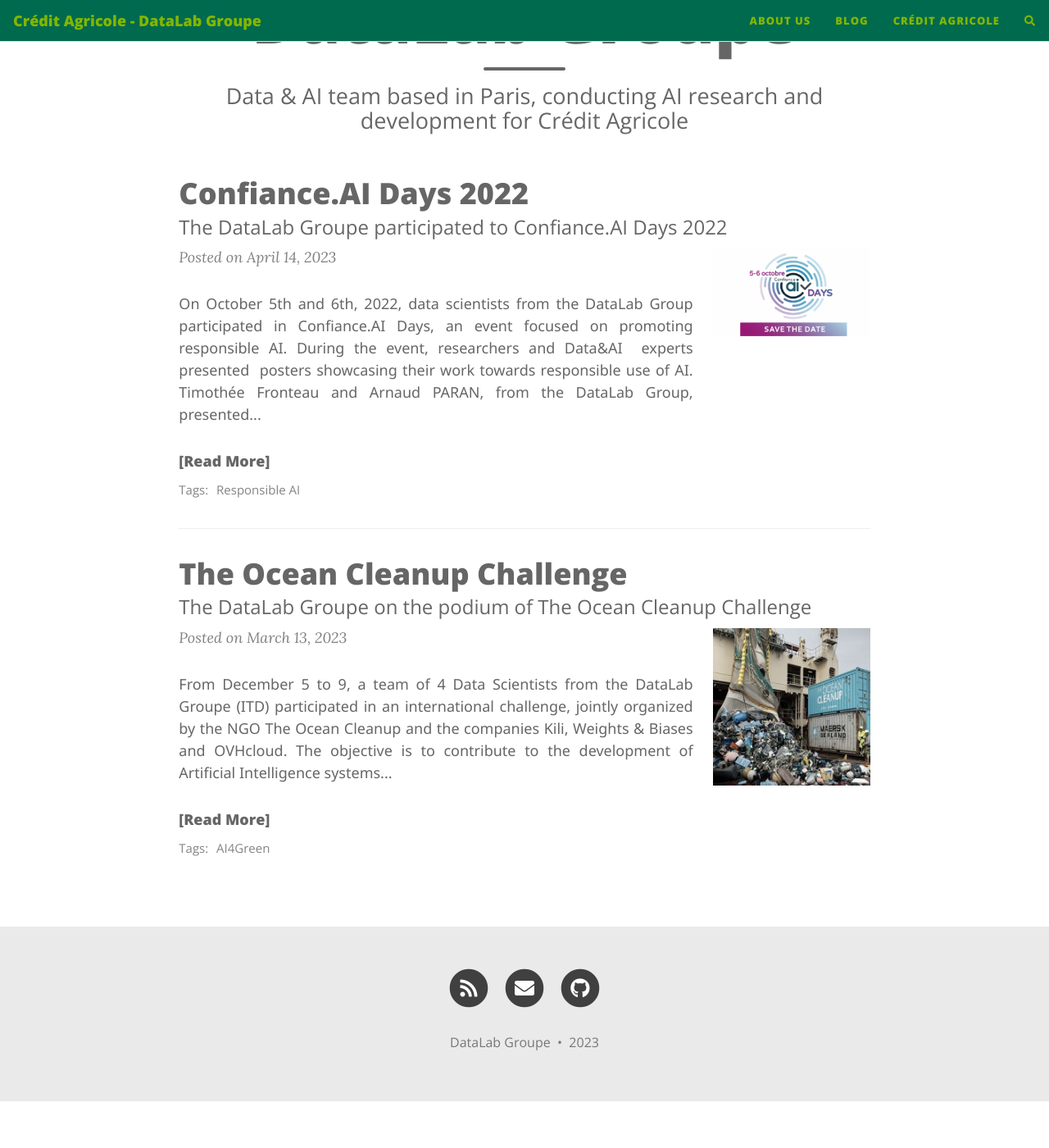
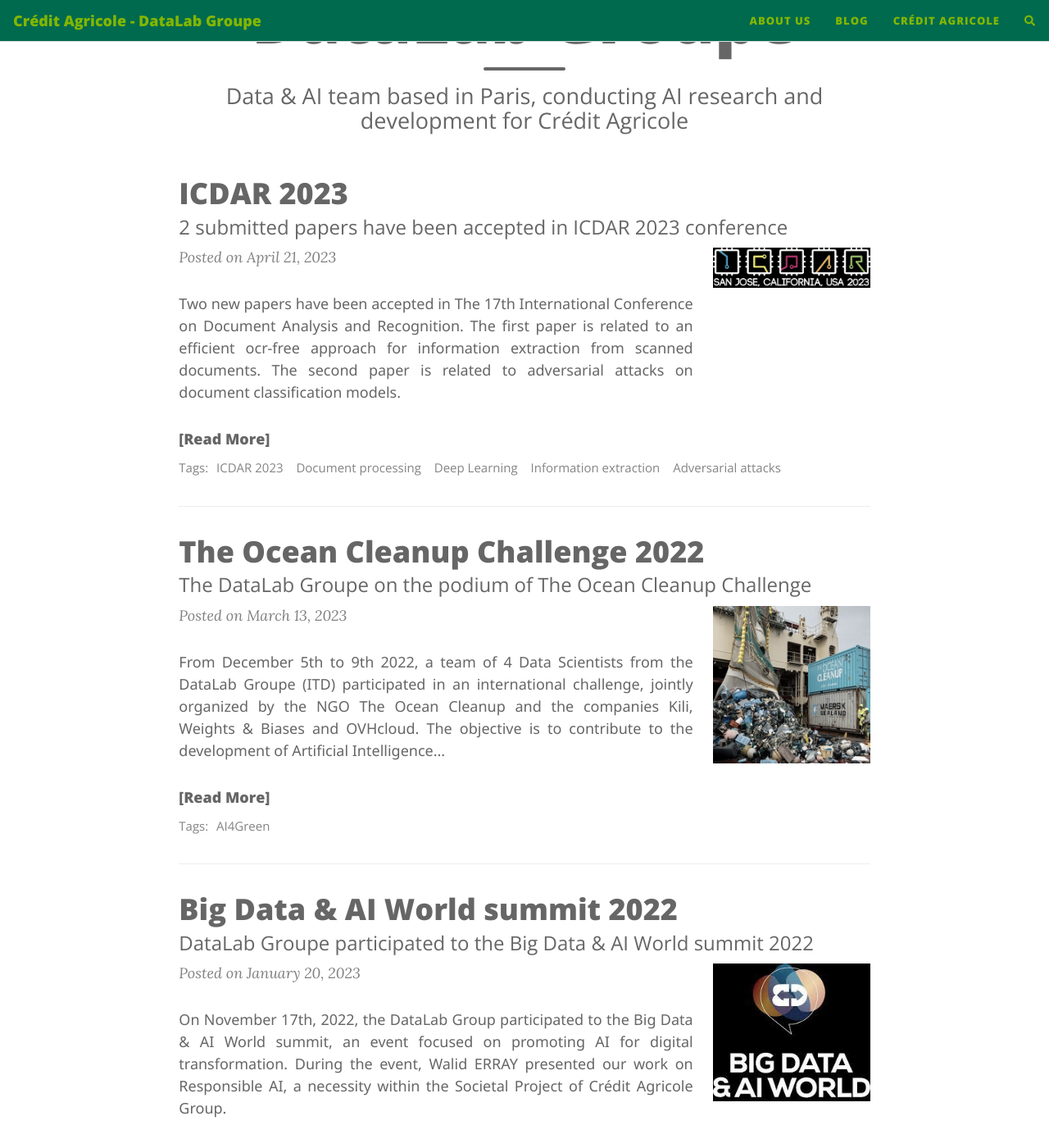
Before and after one commit to DataLab-Groupe/DataLab-Groupe.github.io, a Jekyll site: the page built from index.html, in a window 1280 px wide and 1400 px high, scrolled down 240 px. Shown: the whole window at 82% size. Built offline with Jekyll 4.4.1, drawn with Linux system fonts in a browser that asks for light colours; nearby versions of some CDN libraries; comment, search, counter and statistics services are not loaded; before the commit the page ends 1583 px from its top, so only the background shows below that.

Commit message:
nouveaux posts

```diff
--- /dev/null
+++ b/_posts/2023-01-10-ai-for-finance-2022.md
@@ -0,0 +1,19 @@
+---
+layout: post
+
+title: AI for finance 2022
+subtitle: DataLab Groupe participated to the AI for Finance Summit 2022
+thumbnail-img: /assets/img/ai-for-finance-2022.jpeg
+cover-img: /assets/img/ai-for-finance-2022-cover.jpeg
+
+tags: [AI for Finance, AI Monitoring]
+
+comments: true
+
+pinned: true
+---
+
+
+**On Septembre 20th, 2022, the DataLab Group participated to the AI for finance summit, an event focused on promoting  AI in the financial industry. During the event, Aldrick ZAPPELLINI, Walid ERRAY and Mathieu CAPRON presented our AI Monitoring system to maintain control and ensure trust.**
+
+[Replay](https://summit2022.aiforfinance.startupinside.com/session/dcfcdae0-ef0c-ed11-bd6e-a04a5e7d2ab9/-monitorer-l-ia-pour-garder-la-maitrise-et-maintenir-la-confiance)
--- a/_posts/2023-04-14-confiance-ai-days-2022.md
+++ b/_posts/2023-01-14-confiance-ai-days-2022.md
@@ -6,7 +6,7 @@
 thumbnail-img: /assets/img/confiance-ai-days-logo.png
 cover-img: /assets/img/confiance-ai-days-logo.png
 
-tags: [Responsible AI]
+tags: [Trustworthy AI]
 
 comments: true
 
--- /dev/null
+++ b/_posts/2023-01-20-big-data-and-ai-world-2022.md
@@ -0,0 +1,19 @@
+---
+layout: post
+
+title: Big Data & AI World summit 2022
+subtitle: DataLab Groupe participated to the Big Data & AI World summit 2022
+thumbnail-img: /assets/img/big-data-ai-world-2022.jpeg
+cover-img: /assets/img/ia-responsable.jpg
+
+tags: [Responsible AI]
+
+comments: true
+
+pinned: true
+---
+
+
+**On November 17th, 2022, the DataLab Group participated to the Big Data & AI World summit, an event focused on promoting  AI for digital transformation. During the event, Walid ERRAY presented our work on Responsible AI, a necessity within the Societal Project of Crédit Agricole Group.**
+
+[Details](https://www.bigdataworld.fr/programme-de-conferences-2022/lia-responsable-une-%C3%A9vidence-dans-le-cadre-du-projet-soci%C3%A9tal-du-groupe-cr%C3%A9dit-agricole)
--- a/_posts/2023-03-13-the-ocean-cleanup-challenge.md
+++ b/_posts/2023-03-13-the-ocean-cleanup-challenge.md
@@ -1,7 +1,7 @@
 ---
 layout: post
 
-title: The Ocean Cleanup Challenge
+title: The Ocean Cleanup Challenge 2022
 subtitle: The DataLab Groupe on the podium of The Ocean Cleanup Challenge
 thumbnail-img: /assets/img/ocean_cleanup_thumb.jpg
 cover-img: /assets/img/ocean_cleanup.jpg
@@ -15,7 +15,7 @@
 
 
 
-**From December 5 to 9, a team of 4 Data Scientists from the DataLab Groupe (ITD) participated in an international challenge, jointly organized by the NGO The Ocean Cleanup and the companies Kili, Weights & Biases and OVHcloud. The objective is to contribute to the development of Artificial Intelligence systems to fight against plastic pollution in the marine environment. The DataLab Groupe team is on the podium among 300 other teams from companies and laboratories worldwide.**
+**From December 5th to 9th 2022, a team of 4 Data Scientists from the DataLab Groupe (ITD) participated in an international challenge, jointly organized by the NGO The Ocean Cleanup and the companies Kili, Weights & Biases and OVHcloud. The objective is to contribute to the development of Artificial Intelligence systems to fight against plastic pollution in the marine environment. The DataLab Groupe team is on the podium among 300 other teams from companies and laboratories worldwide.**
 
 Plastic pollution in the marine environment is a global threat to the health of marine species, human health, food safety, coastal tourism, etc. Indeed, **among the 350 million tons of plastic produced each year**, it is estimated that **more than 15 million tons end up in the ocean**.
 
--- /dev/null
+++ b/_posts/2023-04-21-icdar-2023.md
@@ -0,0 +1,19 @@
+---
+layout: post
+
+title: ICDAR 2023
+subtitle: 2 submitted papers have been accepted in  ICDAR 2023 conference
+thumbnail-img: /assets/img/icdar-2023.png
+cover-img: /assets/img/icdar-2023-cover.png
+
+tags: [ICDAR 2023, Document processing, Deep Learning, Information extraction, Adversarial attacks]
+
+comments: true
+
+pinned: true
+---
+
+
+**Two new papers have been accepted in The 17th International Conference on Document Analysis and Recognition. The first paper is related to an efficient ocr-free approach for information extraction from scanned documents. The second paper is related to adversarial attacks on document classification models.**
+
+links to papers are coming soon ..
```
Also changed, not shown: assets/img/ai-for-finance-2022-cover.jpeg (added), assets/img/ai-for-finance-2022.jpeg (added), assets/img/big-data-ai-world-2022.jpeg (added), assets/img/ia-responsable.jpg (added), assets/img/icdar-2023-cover.png (added), assets/img/icdar-2023.png (added).
